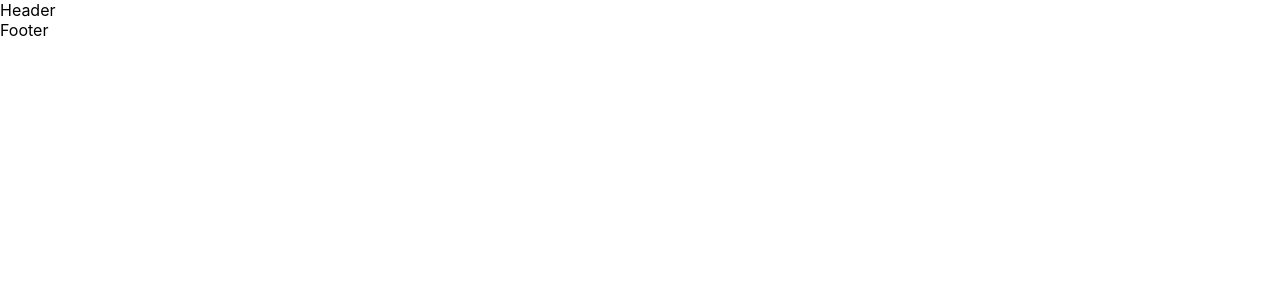
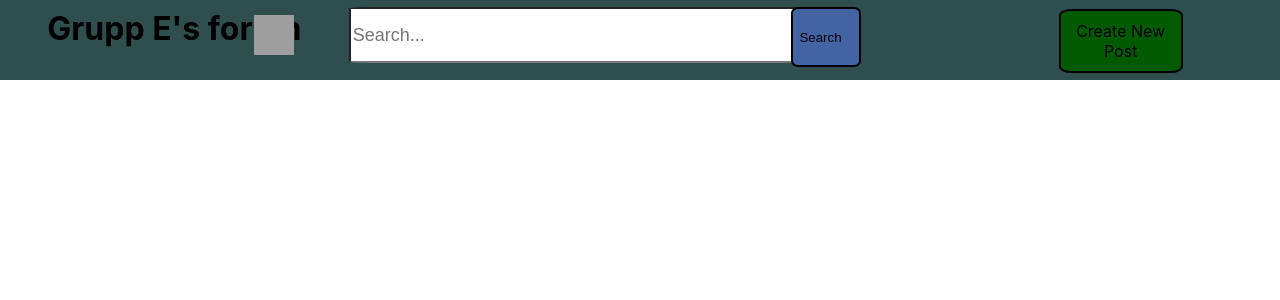
Before and after one commit to Kamechan98/Gruppuppgift-TypeScript, a React (Create React App) app: page / in a window 1280 px wide. Shown: the top 300 px of the page. Built offline with nearby package versions, Linux system fonts and the light colour scheme; grey boxes are pictures that could not be loaded.

Commit message:
added styling to the Header

```diff
--- a/package.json
+++ b/package.json
@@ -3,6 +3,7 @@
   "version": "0.1.0",
   "private": true,
   "dependencies": {
+    "@fortawesome/react-fontawesome": "^0.2.0",
     "@testing-library/jest-dom": "^5.17.0",
     "@testing-library/react": "^13.4.0",
     "@testing-library/user-event": "^13.5.0",
--- a/src/components/Footer.tsx
+++ /dev/null
@@ -1,9 +0,0 @@
-import React from 'react'
-
-const Footer = () => {
-  return (
-    <div>Footer</div>
-  )
-}
-
-export default Footer
--- a/src/components/Header.tsx
+++ b/src/components/Header.tsx
@@ -1,8 +1,18 @@
 import React from 'react'
+import '../index.css';
 
 const Header = () => {
   return (
-    <div>Header</div>
+    <div>
+      <div className='Header'>
+        <h1>Grupp E's forum</h1>
+        {/* <label htmlFor="text">Search</label> */}
+        <input title="Searchbar" type="text" name="SearchBar" id="Searchbar" placeholder='Search...' />
+        <img src="https://www.svgrepo.com/show/127033/magnifying-glass.svg" alt="search" id='img'/>
+        <button id='src-btn'> Search</button>
+        <a href="" id='create-btn'>Create new Post</a>
+      </div>
+    </div>
   )
 }
 
--- a/src/index.css
+++ b/src/index.css
@@ -11,3 +11,66 @@ code {
   font-family: source-code-pro, Menlo, Monaco, Consolas, 'Courier New',
     monospace;
 }
+
+.Header {
+  display: flex;
+  justify-content: space-evenly;
+  height: 80px;
+  background-color: darkslategrey;
+
+}
+
+h1 {
+  margin-top: 9px;
+}
+
+#create-btn {
+  border-radius: 10%;
+  border: solid 2px black;
+  width: 120px;
+  height: 60px;
+  margin-top: 9px;
+  text-decoration: none;
+  color: black;
+  background-color: azure;
+  text-transform: capitalize;
+  text-align:center;
+  display: flex;
+  align-items: center;
+  position: relative;
+  right: 50px;
+  background-color: rgb(0, 91, 0);
+}
+#Searchbar {
+  height: 50px;
+  width: 500px;
+  margin-top: 7px;
+  border-radius: 3%;
+  font-size: large;
+}
+
+#img{
+  height: 40px;
+  width: 40px;
+  margin-top: 15px;
+  position: relative;
+  right: 650px;
+}
+
+#src-btn{
+  border-radius: 10%;
+  border: solid 2px black;
+  width: 70px;
+  height: 60px;
+  margin-top: 7px;
+  text-decoration: none;
+  color: black;
+  background-color: azure;
+  text-transform: capitalize;
+  text-align:center;
+  display: flex;
+  align-items: center;
+  position: relative;
+  right: 200px;
+  background-color: rgb(67, 100, 163);
+}
--- a/src/index.tsx
+++ b/src/index.tsx
@@ -3,7 +3,6 @@ import ReactDOM from 'react-dom/client';
 import './index.css';
 import reportWebVitals from './reportWebVitals';
 import Header from './components/Header';
-import Footer from './components/Footer';
 
 const root = ReactDOM.createRoot(
   document.getElementById('root') as HTMLElement
@@ -11,7 +10,6 @@ const root = ReactDOM.createRoot(
 root.render(
   <React.StrictMode>
     <Header/>
-    <Footer/>
   </React.StrictMode>
 );
 
```
Also changed, not shown: src/components/Card.tsx (added, +9 -0 lines), src/components/Form.tsx (added, +9 -0 lines), 1 other file (tests, documents, lock files or other folders).
